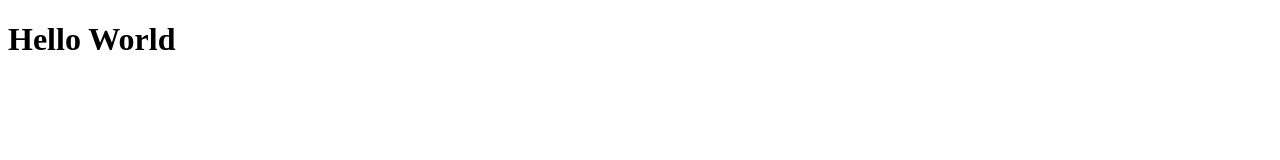
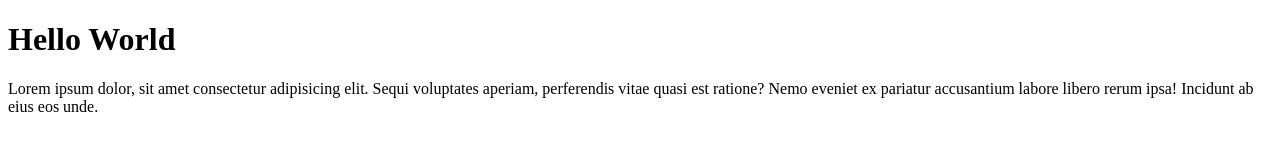
Before and after one commit to AdheRifqi/git-test-3, a plain HTML site: page index.html in a window 1280 px wide. Drawn offline with Linux system fonts and the light colour scheme.

Commit message:
menambahkan paragraf

```diff
--- a/index.html
+++ b/index.html
@@ -7,5 +7,6 @@
 </head>
 <body>
     <h1>Hello World</h1>
+    <p>Lorem ipsum dolor, sit amet consectetur adipisicing elit. Sequi voluptates aperiam, perferendis vitae quasi est ratione? Nemo eveniet ex pariatur accusantium labore libero rerum ipsa! Incidunt ab eius eos unde.</p>
 </body>
 </html>
```
